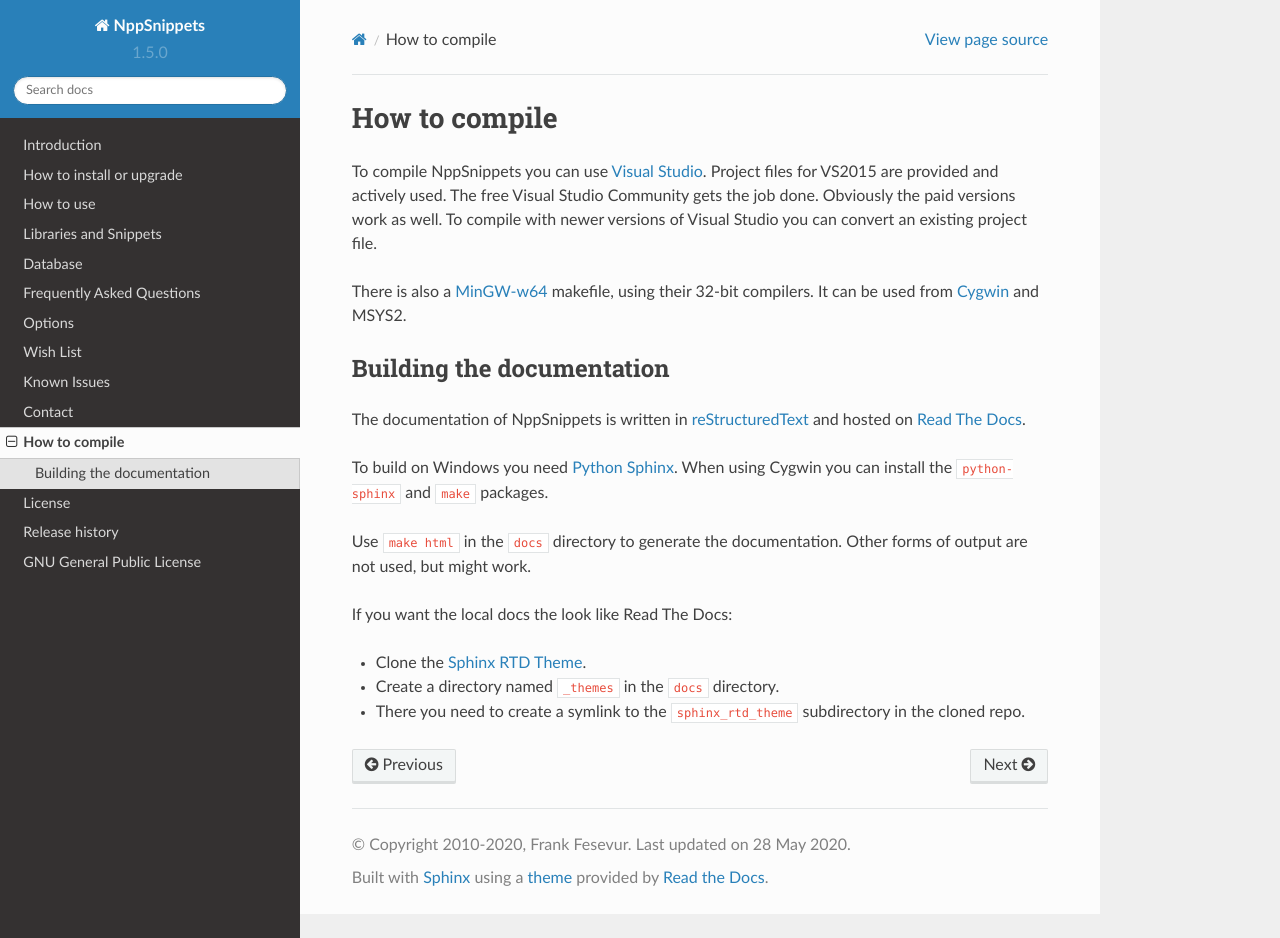
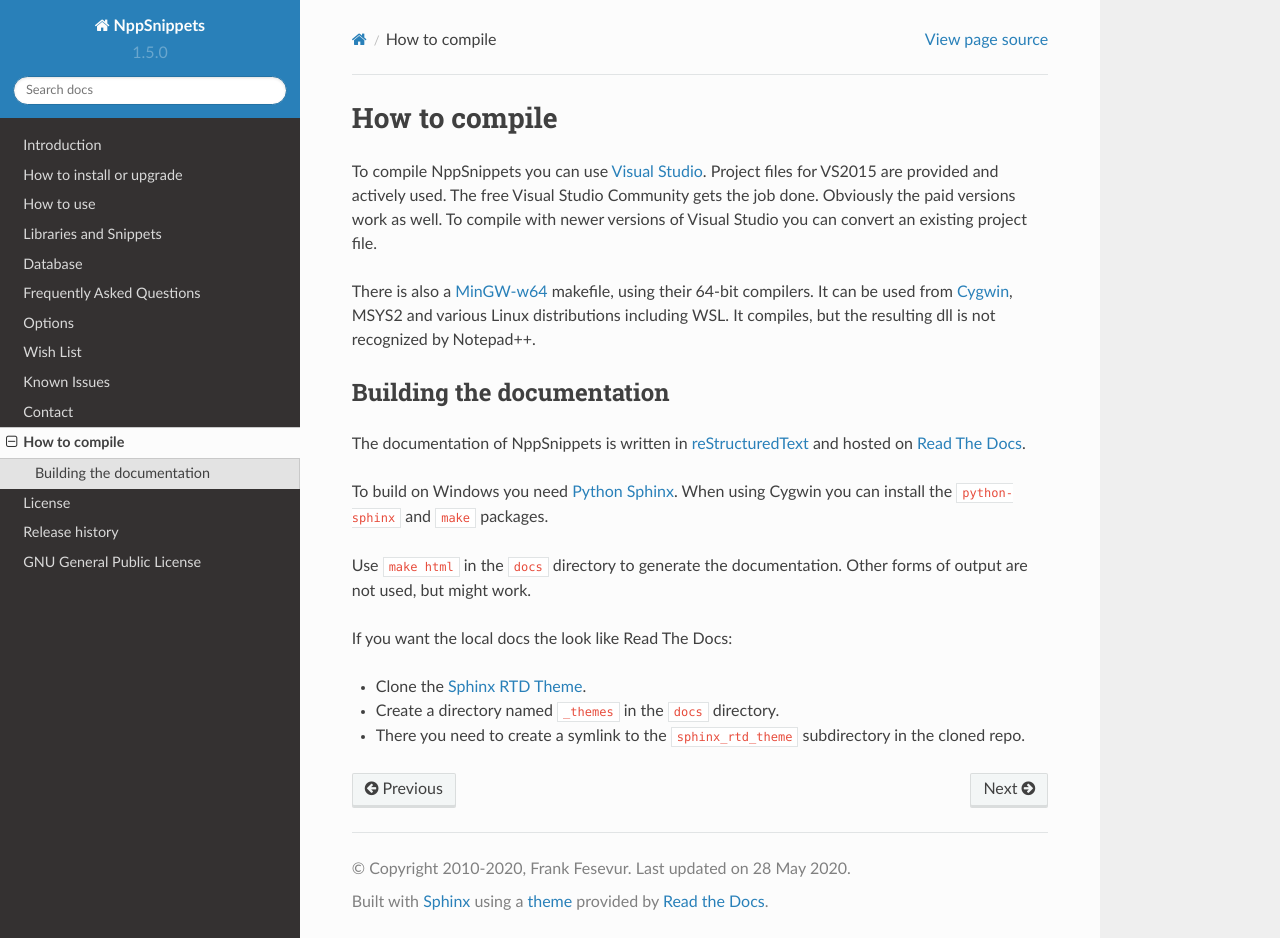
Before and after one commit to ffes/nppsnippets, a Sphinx documentation site: the page built from docs/compile.rst, in a window 1280 px wide and 938 px high. Built offline with Sphinx 7.4.7 and the Read the Docs theme 2.0.0, drawn with Linux system fonts in a browser that asks for light colours.

Commit message:
Build 64-bit by default and update the docs

```diff
--- a/docs/compile.rst
+++ b/docs/compile.rst
@@ -7,8 +7,9 @@
 To compile with newer versions of Visual Studio you can convert an existing
 project file.
 
-There is also a `MinGW-w64`_ makefile, using their 32-bit compilers. It can
-be used from `Cygwin`_ and MSYS2.
+There is also a `MinGW-w64`_ makefile, using their 64-bit compilers. It can
+be used from `Cygwin`_, MSYS2 and various Linux distributions including WSL.
+It compiles, but the resulting dll is not recognized by Notepad++.
 
 .. _Visual Studio: https://www.visualstudio.com/
 .. _MinGW-w64: https://mingw-w64.org/
```
Also changed, not shown: 1 other file.
